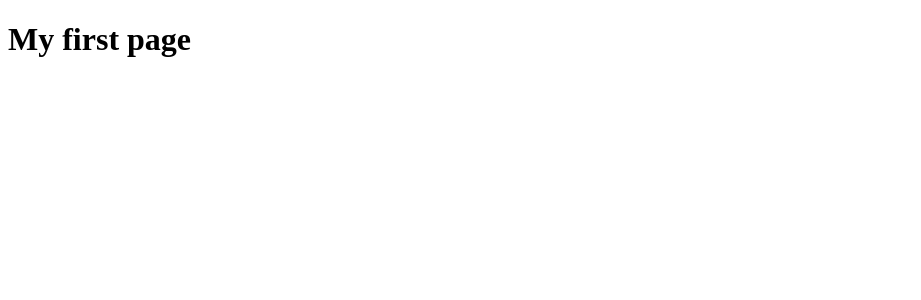
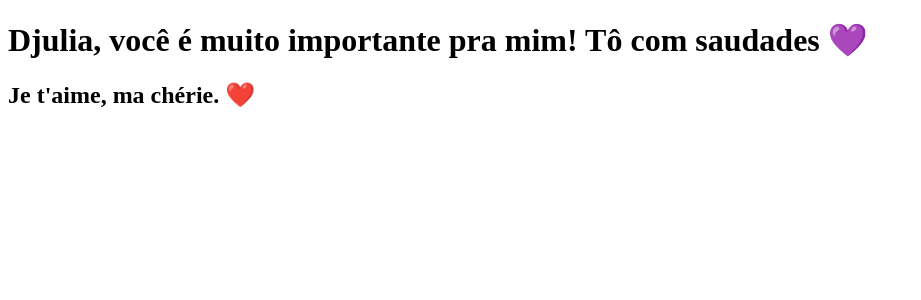
Before and after one commit to luccas-fialho/clone-tabnews, a Next.js app: page / in a window 1280 px wide. Shown: the top 300 px of the page, without its empty margins (0-921 px from the left). Built offline with nearby package versions, Linux system fonts and the light colour scheme.

Commit message:
modify initial message

```diff
--- a/pages/index.js
+++ b/pages/index.js
@@ -1,5 +1,9 @@
 function Home() {
-    return <h1>My first page</h1>
+    return <>
+        <h1>Djulia, você é muito importante pra mim! Tô com saudades 💜</h1>
+        <h2>Je t'aime, ma chérie. ❤️</h2>
+    </>
+
 }
 
 export default Home;
```
